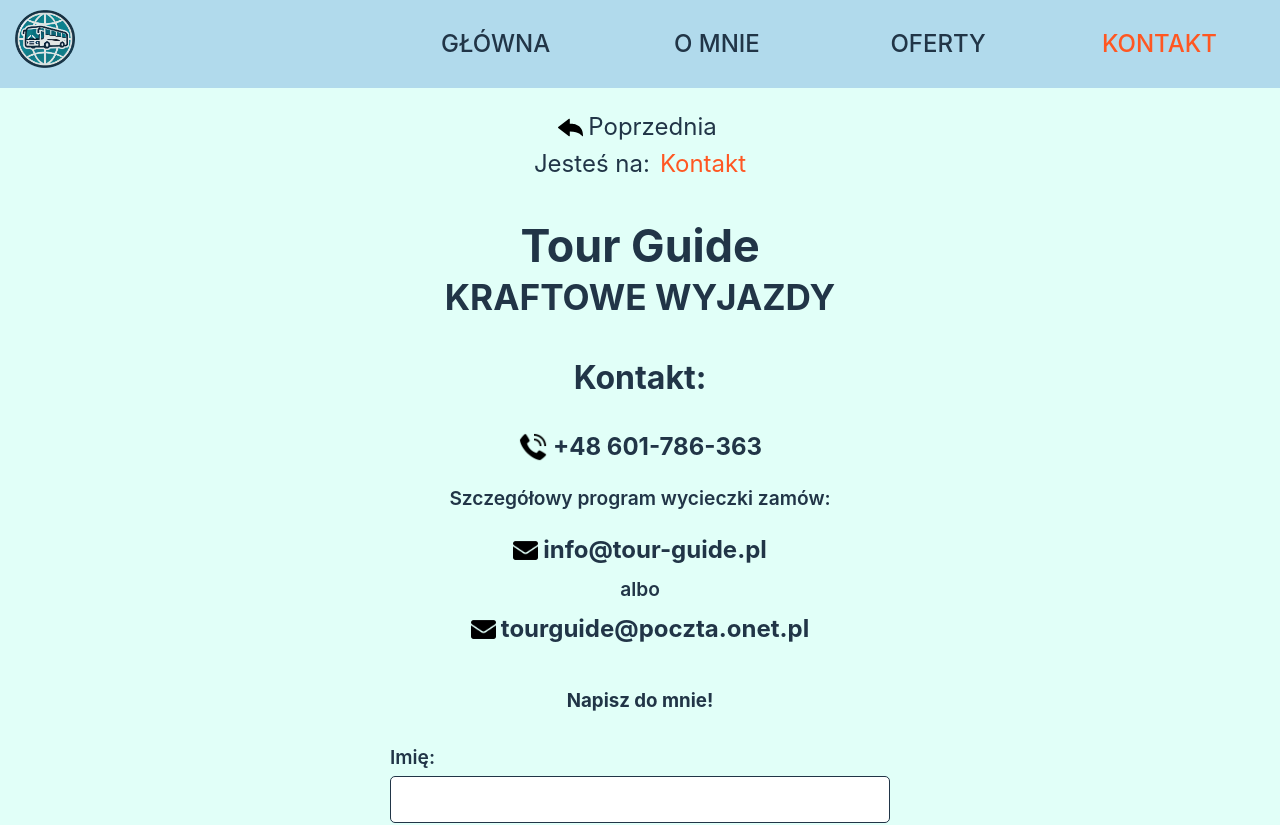
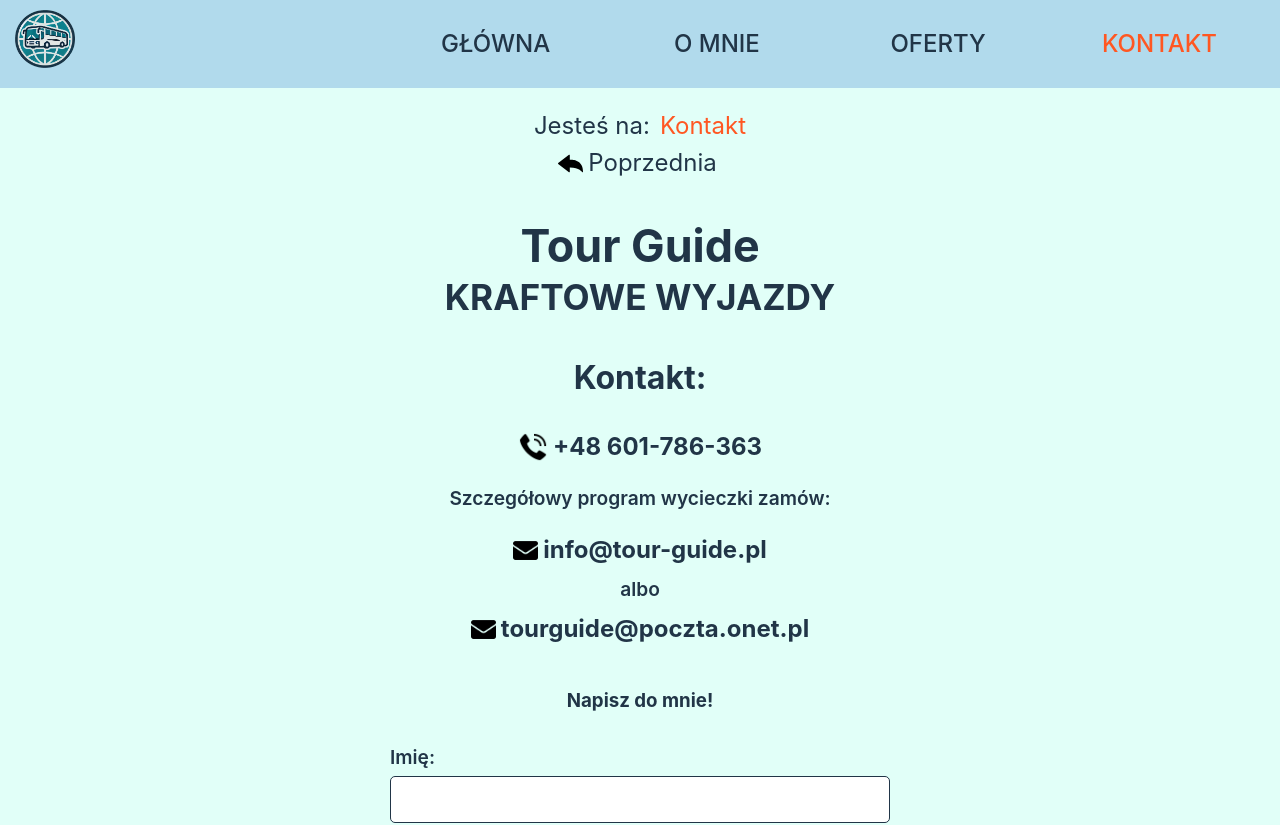
Before and after one commit to MariuszRozycki/tour-guide-pl, a React (Vite) app: page /contact in a window 1280 px wide. Shown: the top 825 px of the page. Built offline with nearby package versions, Linux system fonts and the light colour scheme.

Commit message:
Improve PageNavigator

```diff
--- a/src/components/PageNavigator/PageNavigator.tsx
+++ b/src/components/PageNavigator/PageNavigator.tsx
@@ -6,6 +6,10 @@ const PageNavigator = () => {
 
   const goBack = () => {
     navigate(-1);
+  };
+
+  const goOffers = () => {
+    navigate("/offers");
   };
 
   const pages = [
@@ -25,27 +29,48 @@ const PageNavigator = () => {
   ];
 
   const currentPage = pages.find((page) => page.path === location.pathname);
+  const isOffersPage = location.pathname.startsWith("/offers");
+
+  const allOffersBtn =
+    isOffersPage && location.pathname !== "/offers" ? (
+      <li className="PageNavigator-element">
+        <button className="PageNavigator-button" onClick={goOffers}>
+          <img className="icon" src="/icons/target.png" alt="Icon target" />
+          <p>Pokaż wszystkie oferty</p>
+        </button>
+      </li>
+    ) : null;
+
+  const previousPageBtn =
+    !currentPage || currentPage.path !== "/" ? (
+      <li className="icon-wrapper PageNavigator-element">
+        <button className="PageNavigator-button" onClick={goBack}>
+          <img className="icon" src="/icons/go-back-arrow.svg" alt="Icon arrow" />
+          <p>Poprzednia</p>
+        </button>
+      </li>
+    ) : null;
+
+  const currentPageBtn = (
+    <>
+      <li>
+        <p>Jesteś na:</p>
+      </li>
+      {currentPage ? (
+        <li>
+          <p className="PageNavigator-element-paragraph active">{currentPage.label}</p>
+        </li>
+      ) : null}
+    </>
+  );
 
   return (
     <div>
       <div className="container">
         <ul className="PageNavigator-buttons-wrapper">
-          {!currentPage || currentPage.path !== "/" ? (
-            <li className="arrow-wrapper">
-              <button className="PageNavigator-buttons" onClick={goBack}>
-                <img className="go-back-arrow" src="/icons/go-back-arrow.svg" alt="Go back arrow" />
-                <p>Poprzednia</p>
-              </button>
-            </li>
-          ) : null}
-          <li>
-            <p>Jesteś na:</p>
-          </li>
-          {currentPage ? (
-            <li>
-              <p className="PageNavigator-element active">{currentPage.label}</p>
-            </li>
-          ) : null}
+          {currentPageBtn}
+          {allOffersBtn}
+          {previousPageBtn}
         </ul>
       </div>
     </div>
--- a/src/styles/PageNavigator.css
+++ b/src/styles/PageNavigator.css
@@ -14,13 +14,14 @@
       align-items: center;
       margin: 0;
 
-      .go-back-arrow {
+      .icon {
         width: 25px;
+      }
     }
 
     p,
-      .PageNavigator-buttons,
-      .PageNavigator-element {
+    .PageNavigator-button,
+    .PageNavigator-element-paragraph {
       padding: 0 5px;
       display: flex;
       justify-content: center;
@@ -32,12 +33,19 @@
       transition: var(--transition-standard);
     }
 
-      .active {
+    .PageNavigator-element {
+      width: 100%;
+
+      &:hover p {
         color: var(--orange-color);
       }
     }
 
-    .arrow-wrapper {
+    .active {
+      color: var(--orange-color);
+    }
+
+    .icon-wrapper {
       width: 100%;
     }
   }
```
Also changed, not shown: public/icons/target.png (added). Lines whose indentation alone changed are shown as unchanged.
